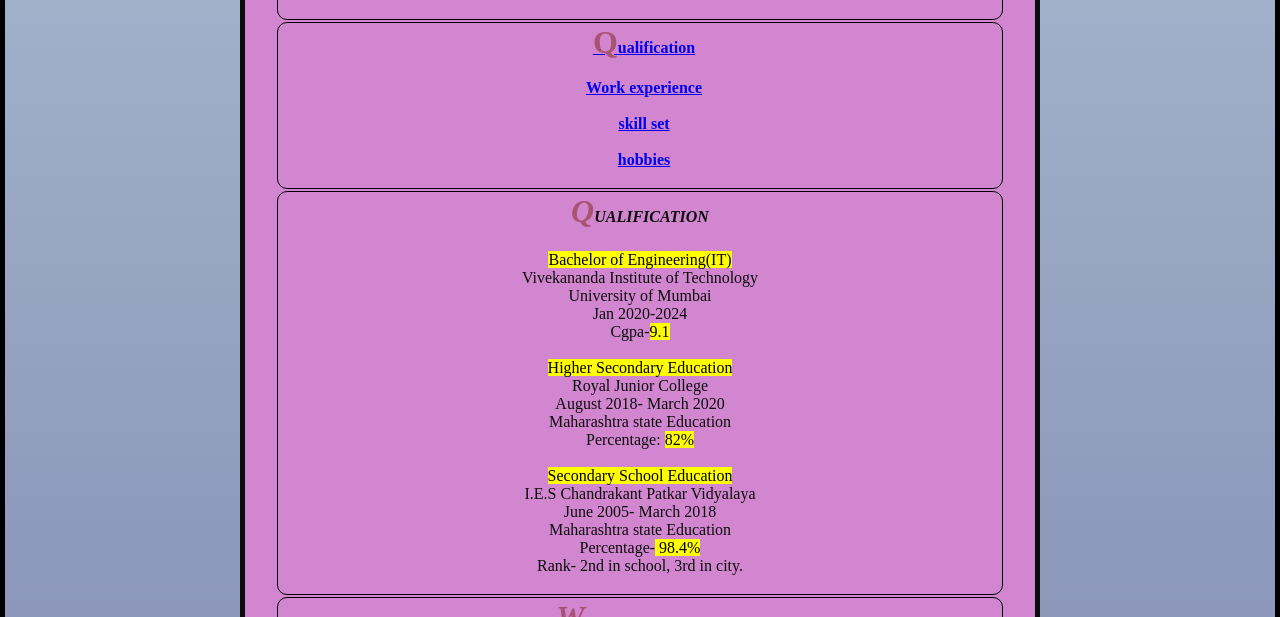
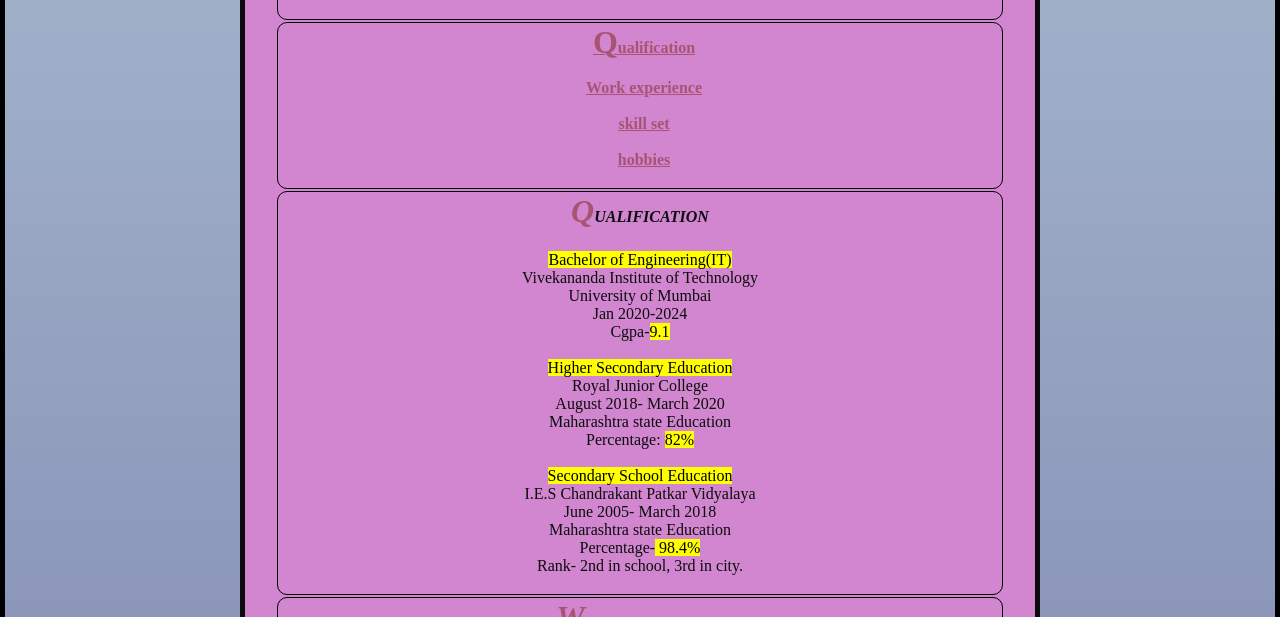
Before and after one commit to js-ves2020/html-lab-1.1, a plain HTML site: page index.html in a window 1280 px wide. Shown: the part 483-1100 px from the top of the page. Drawn offline with Linux system fonts and the light colour scheme.

Commit message:
Update style.css

```diff
--- a/style.css
+++ b/style.css
@@ -30,6 +30,9 @@ body {
     color: rgb(18, 18, 19);
     background:#b83d3d90;
   }
+a:link{
+    color:#8b2c2c90;
+}
 a:visited{
     color: rgb(176, 196, 213);
 }
```
